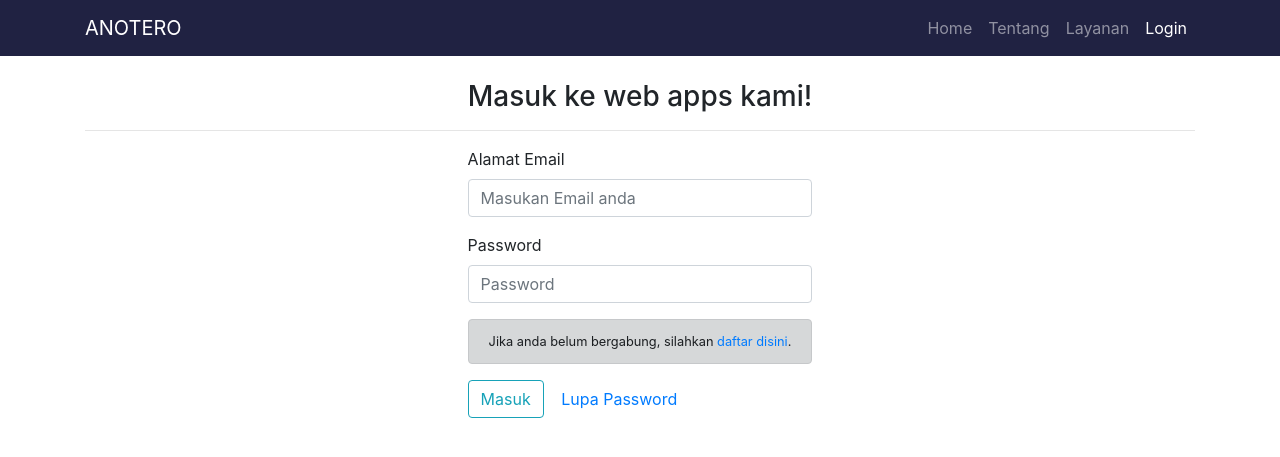
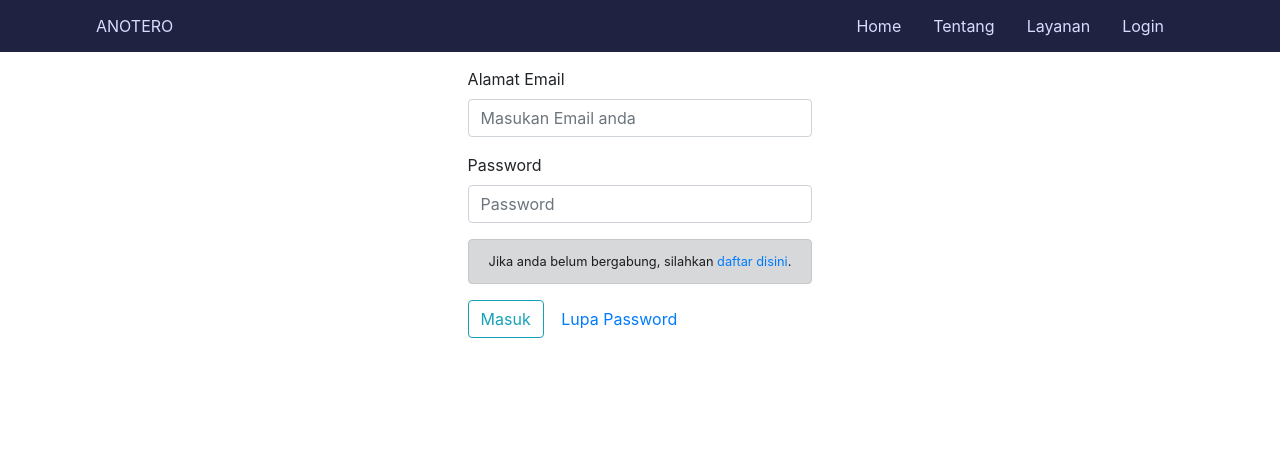
Before and after one commit to afrizaldea/anotero-platform, a PHP site: page /anotero-platform/user/login.php in a window 1280 px wide. Shown: the top 457 px of the page. Run offline with PHP 8.4, Linux system fonts and the light colour scheme.

Commit message:
version 1.1.4 layout-2-index

```diff
--- a/asset/css/custom/style.css
+++ b/asset/css/custom/style.css
@@ -1,11 +1,34 @@
-body {
-  padding-top: 54px;
+ul.topnav {
+    list-style-type: none;
+    margin: 0;
+    padding-left: 80px;
+    padding-right: 100px;
+    overflow: hidden;
+    background: #202242;
+    position: fixed;
+    top: 0;
+    width: 100%;
 }
 
-@media (min-width: 992px) {
-  body {
-    padding-top: 56px;
-  }
+ul.topnav li {float: left;}
+
+ul.topnav li a {
+    display: block;
+    color: #D9DBFF;
+    text-align: center;
+    padding: 14px 16px;
+    text-decoration: none;
+}
+
+ul.topnav li a:hover:not(.active) {color: #f7f7f7;}
+
+ul.topnav li a.active {background-color: #4CAF50;}
+
+ul.topnav li.right {float: right; }
+
+@media screen and (max-width: 600px){
+    ul.topnav li.right,
+    ul.topnav li {float: none;}
 }
 
 .text-center{
@@ -23,10 +46,6 @@ body {
 
 .pagination {
   margin-bottom: 30px;
-}
-
-.header-top-bar{
-    background: #202242;
 }
 
 .home{
--- a/user/login.php
+++ b/user/login.php
@@ -18,36 +18,14 @@
 
 	</head>
 
-	<body class="container">
-
-		<!-- Navigation -->
-		<nav class="navbar navbar-expand-lg navbar-dark fixed-top header-top-bar">
-		  <div class="container">
-			<a class="navbar-brand" href="#">ANOTERO</a>
-			<button class="navbar-toggler" type="button" data-toggle="collapse" data-target="#navbarResponsive" aria-controls="navbarResponsive" aria-expanded="false" aria-label="Toggle navigation">
-			  <span class="navbar-toggler-icon"></span>
-			</button>
-			<div class="collapse navbar-collapse" id="navbarResponsive">
-			  <ul class="navbar-nav ml-auto">
-				<li class="nav-item">
-				  <a class="nav-link" href="../index.php">Home
-				  </a>
-				</li>
-				<li class="nav-item">
-				  <a class="nav-link" href="../index.php #tentang">Tentang</a>
-				</li>
-				<li class="nav-item">
-				  <a class="nav-link" href="../index.php #layanan">Layanan</a>
-				</li>
-				<li class="nav-item active">
-				  <a class="nav-link" href="user/login.php">Login</a>
-				  <span class="sr-only">(current)</span>
-				</li>
-			  </ul>
-			</div>
-		  </div>
-		</nav>
-		<br/>
+	<body>
+		<ul class="topnav">
+  			<li><a href="#about"> ANOTERO </a></li>
+  			<li class="right"><a href="login.php">Login</a></li>
+  			<li class="right"><a href="../index.php #layanan">Layanan</a></li>
+  			<li class="right"><a href="../index.php #about">Tentang</a></li>
+  			<li class="right"><a href="../index.php #home">Home</a></li>
+		</ul>
 
 
 	<!-- form biar ketengah -->
```
Also changed, not shown: index.php (+9 -29 lines).
